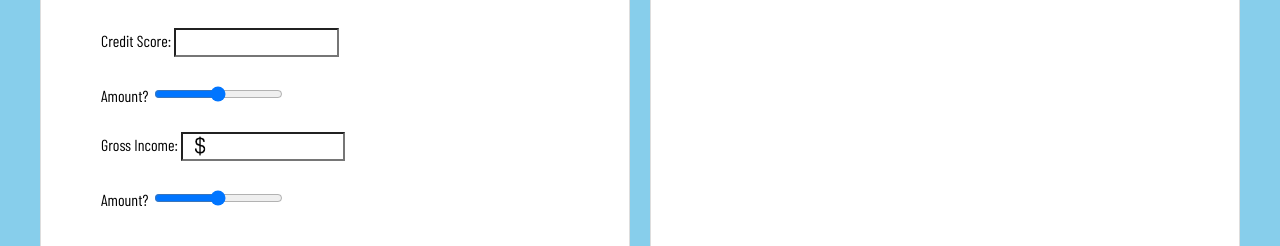
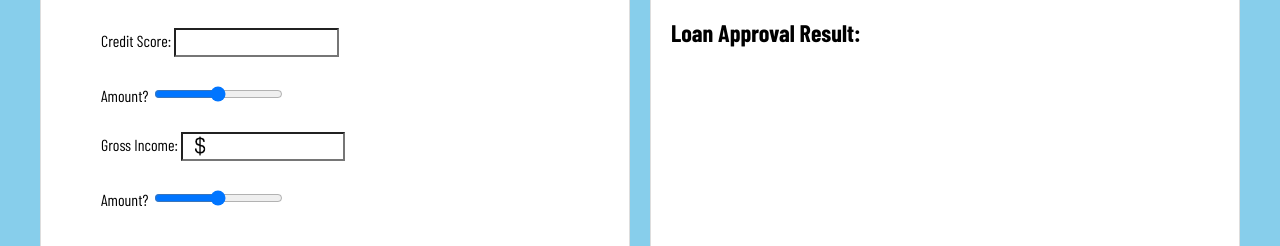
Before and after one commit to griflot/hackutd-X, a Flask app: page / in a window 1280 px wide. Shown: the part 319-565 px from the top of the page. Run offline with Flask 3, Linux system fonts and the light colour scheme.

Commit message:
Update site.html
final edit

```diff
--- a/Flask/templates/site.html
+++ b/Flask/templates/site.html
@@ -236,14 +236,14 @@
                         <img src="{{ bar_graph_url }}" alt="Bar Graph" id="barGraph" style="width: 80%;">
                     </div>
                 </div>
-                <ul>
-                    {% for id, result in results %}
-                        <li>For account {{ id }}, eligibility is {{ result }}</li>
-                    {% endfor %}
-                </ul>
+                <h2>Loan Approval Result:</h2>
+                <div id="result">
+                    {% if confirmation_message %}
+                        {{ confirmation_message }}
+                    {% endif %}
+                </div>
             </div>
         </div>
-    </div>
 
     <script>
         function blockInvalidVals(inputElement) {
```
